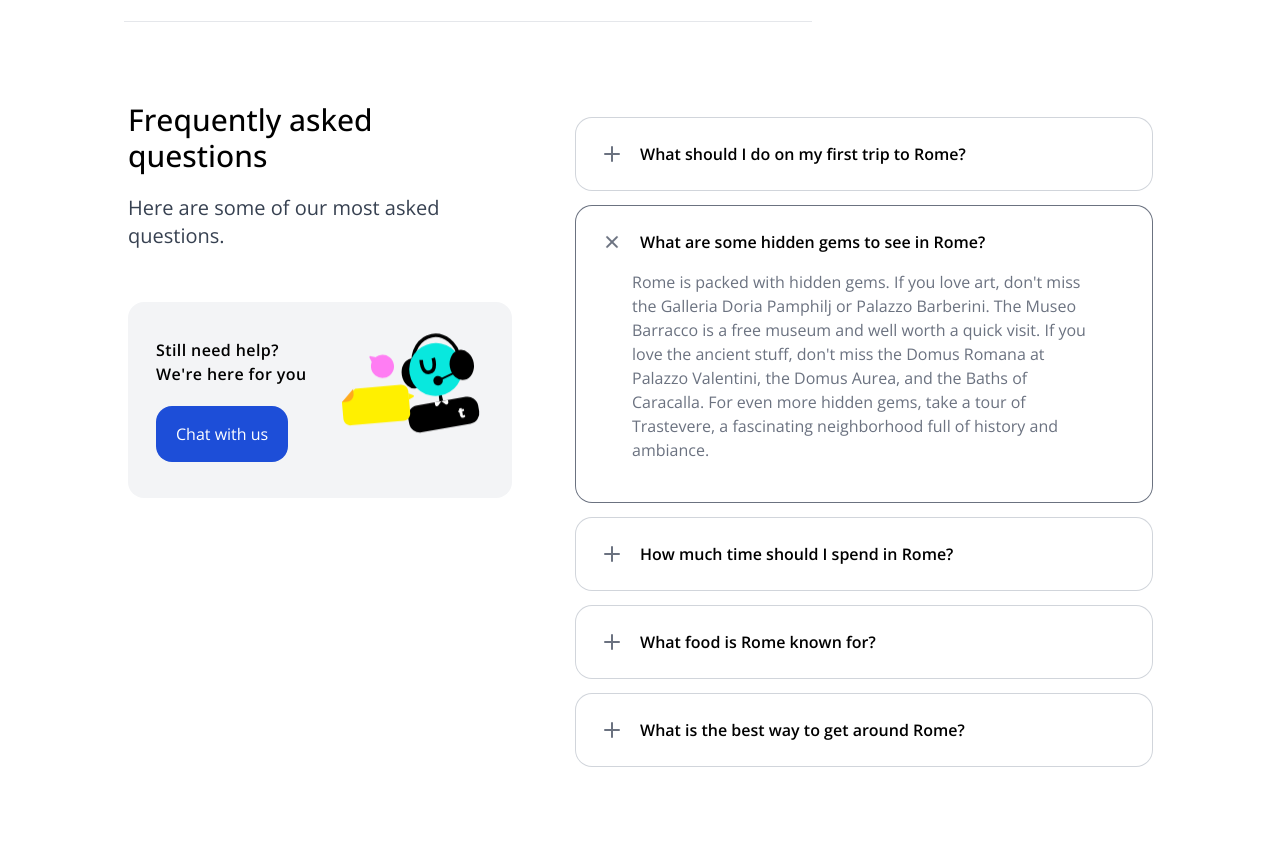
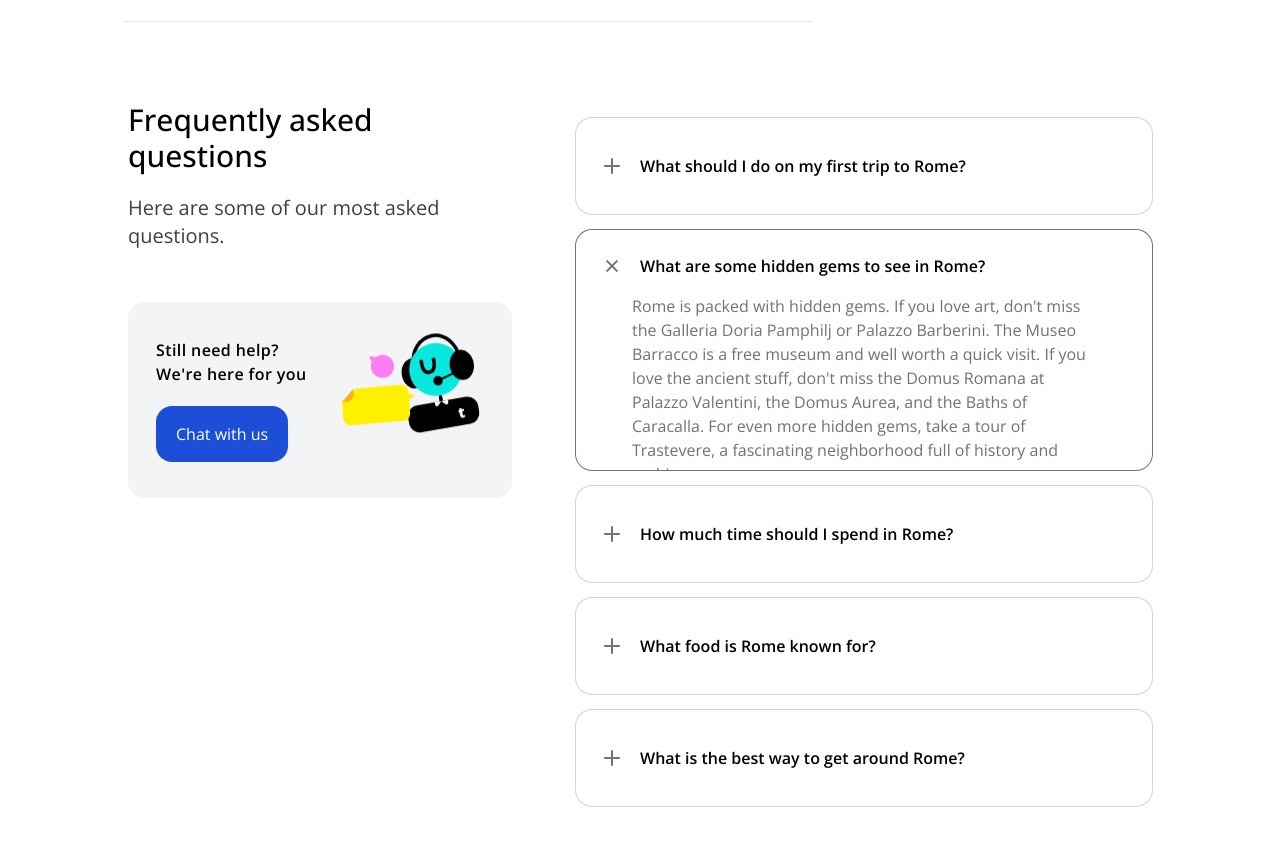
Before and after one commit to warmachine028/magnifico, a React (Vite) app in the folder client/: page /magnifico/payment in a window 1280 px wide. Shown: the part 2611-3456 px from the top of the page. Built offline with nearby package versions, Linux system fonts and the light colour scheme.

Commit message:
feat: added height transitions in paymentCards and faqQuestions

```diff
--- a/client/package.json
+++ b/client/package.json
@@ -18,7 +18,7 @@
 		}
 	],
 	"scripts": {
-		"dev": "vite",
+		"dev": "vite --host",
 		"build": "vite build",
 		"lint": "eslint .",
 		"preview": "vite preview"
--- a/client/src/components/PaymentOption.jsx
+++ b/client/src/components/PaymentOption.jsx
@@ -11,7 +11,7 @@ const PaymentOption = ({ children, name, icon, disabled, defaultChecked }) => {
 				type="radio"
 				defaultChecked={defaultChecked}
 			/>
-			<div className="group relative my-5 cursor-pointer rounded-2xl bg-gray-100 px-7 py-5 ring-1 ring-gray-300 peer-checked:bg-transparent peer-checked:ring-gray-700 peer-disabled:cursor-not-allowed dark:bg-slate-800">
+			<div className="no-scrollbar group relative my-5 h-[72px] cursor-pointer overflow-auto rounded-2xl bg-gray-100 px-7 py-5 ring-1 ring-gray-300 transition-[height] duration-500 ease-in-out peer-checked:h-[793px] peer-checked:bg-transparent peer-checked:ring-gray-700 peer-disabled:cursor-not-allowed sm:peer-checked:h-[645px] dark:bg-slate-800">
 				<div className="relative flex items-center gap-4">
 					<div className="flex h-8 items-center justify-center rounded-lg border px-2 text-gray-600 peer-checked:group-[]:text-black peer-disabled:group-[]:border-0 peer-disabled:group-[]:bg-gray-200 peer-disabled:group-[]:text-gray-400 dark:peer-checked:group-[]:text-white dark:peer-disabled:group-[]:bg-slate-700">
 						{icon}
--- a/client/src/components/Question.jsx
+++ b/client/src/components/Question.jsx
@@ -4,12 +4,14 @@ const Question = ({ ques, ans, defaultChecked }) => {
 	return (
 		<label className="cursor-pointer">
 			<input type="radio" className="peer sr-only" defaultChecked={defaultChecked} name="faq" />
-			<div className="duration-600 peer-checked: group my-4 items-center gap-4 rounded-2xl p-6 ring-1 ring-gray-300 transition-all peer-checked:ring-gray-500 ">
+			<div className="duration-600 no-scrollbar peer-checked: group my-4 flex h-[96px] flex-col items-start justify-center gap-4 overflow-auto rounded-2xl p-6 ring-1 ring-gray-300 transition-[height] duration-500 peer-checked:block peer-checked:h-[436px] peer-checked:ring-gray-500 sm:peer-checked:h-[240px]">
 				<div className="flex items-center gap-4">
 					<FiPlus className="duration-600 size-6 text-gray-500 transition-all ease-in-out peer-checked:group-[]:rotate-45" />
 					<h6 className="font-semibold dark:text-white">{ques}</h6>
 				</div>
-				<p className="duration-600 mx-8 my-4 hidden text-white transition-opacity ease-in-out peer-checked:group-[]:block peer-checked:group-[]:text-gray-500">{ans}</p>
+				<p className="duration-600 mx-8 my-4 hidden text-white transition-opacity ease-in-out peer-checked:group-[]:block peer-checked:group-[]:text-gray-500">
+					{ans}
+				</p>
 			</div>
 		</label>
 	)
--- a/client/src/index.css
+++ b/client/src/index.css
@@ -5,3 +5,17 @@
 @tailwind base;
 @tailwind components;
 @tailwind utilities;
+
+/* add the code bellow */
+@layer utilities {
+	/* Hide scrollbar for Chrome, Safari and Opera */
+	.no-scrollbar::-webkit-scrollbar {
+		display: none;
+	}
+	/* Hide scrollbar for IE, Edge and Firefox */
+	.no-scrollbar {
+		-ms-overflow-style: none; /* IE and Edge */
+		scrollbar-width: none; /* Firefox */
+	}
+
+}
--- a/client/src/sections/PaymentHero.jsx
+++ b/client/src/sections/PaymentHero.jsx
@@ -60,7 +60,7 @@ const PaymentHero = () => {
 							required
 						>
 							<option>Country code</option>
-							<option>+92</option>
+							<option>+91</option>
 							<option>+1</option>
 							<option disabled>+92</option>
 						</select>
```
